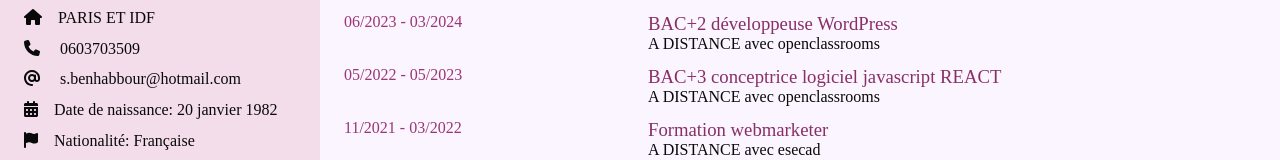
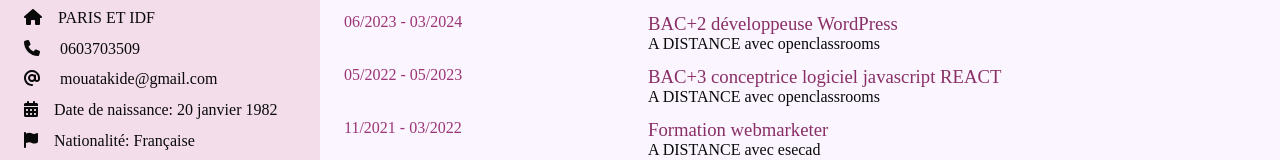
Before and after one commit to sousouben/mon-cv, a React (Create React App) app: page / in a window 1280 px wide. Shown: the part 181-341 px from the top of the page. Built offline with nearby package versions, Linux system fonts and the light colour scheme; a web font is replaced by a local one.

Commit message:
modif email

```diff
--- a/src/components/user/User.jsx
+++ b/src/components/user/User.jsx
@@ -29,8 +29,8 @@ function User() {
           </a>
         </p>
         <p className="user__info">
-          <a href="mailto:s.benhabbour@hotmail.com">
-            <FontAwesomeIcon icon={faAt} /> s.benhabbour@hotmail.com
+          <a href="mailto:mouatakide@gmail.com">
+            <FontAwesomeIcon icon={faAt} /> mouatakide@gmail.com
           </a>
         </p>
         <p className="user__info">
```
